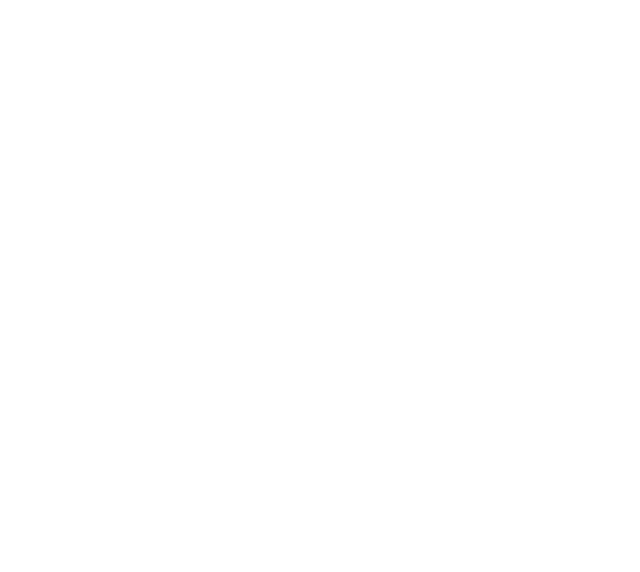
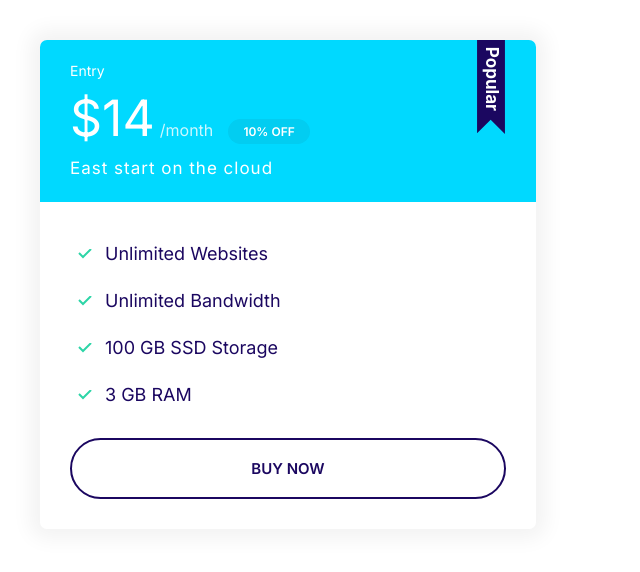
Before and after one commit to PhuND97/Moshify, a plain HTML site: page index.html in a window 1280 px wide. Shown: the whole page, without its empty margins (0-640 px from the left). Drawn offline with Linux system fonts and the light colour scheme.

Commit message:
Add popular mark for card

```diff
--- a/css/style.css
+++ b/css/style.css
@@ -338,6 +338,19 @@ a {
   margin-bottom: 2rem;
 }
 
+.plan--popular .card__header {
+  position: relative;
+}
+
+.plan--popular .card__header::before {
+  content: url(../images/popular.svg);
+  width: 40px;
+  display: inline-block;
+  position: absolute;
+  top: -6px;
+  right: 5%;
+}
+
 @media screen and (min-width: 1024px) {
   .plan__name {
     font-size: 1.4rem;
--- a/index.html
+++ b/index.html
@@ -13,5 +13,28 @@
     <link rel="stylesheet" href="css/normalize.css" />
     <link rel="stylesheet" href="css/style.css" />
   </head>
-  <body></body>
+  <body>
+    <div style="width: 45%; padding: 4rem">
+      <div class="plan plan--popular">
+        <div class="card card--secondary">
+          <header class="card__header">
+            <h3 class="plan__name">Entry</h3>
+            <span class="plan__price">$14</span>
+            <span class="plan__billing-cycle">/month</span>
+            <span class="badge badge--secondary badge--small">10% OFF</span>
+            <span class="plan__description">East start on the cloud</span>
+          </header>
+          <div class="card__body">
+            <ul class="list list--tick">
+              <li class="list__item">Unlimited Websites</li>
+              <li class="list__item">Unlimited Bandwidth</li>
+              <li class="list__item">100 GB SSD Storage</li>
+              <li class="list__item">3 GB RAM</li>
+            </ul>
+            <button class="btn btn--outline btn--block">Buy Now</button>
+          </div>
+        </div>
+      </div>
+    </div>
+  </body>
 </html>
```
Also changed, not shown: images/popular.svg (added).
